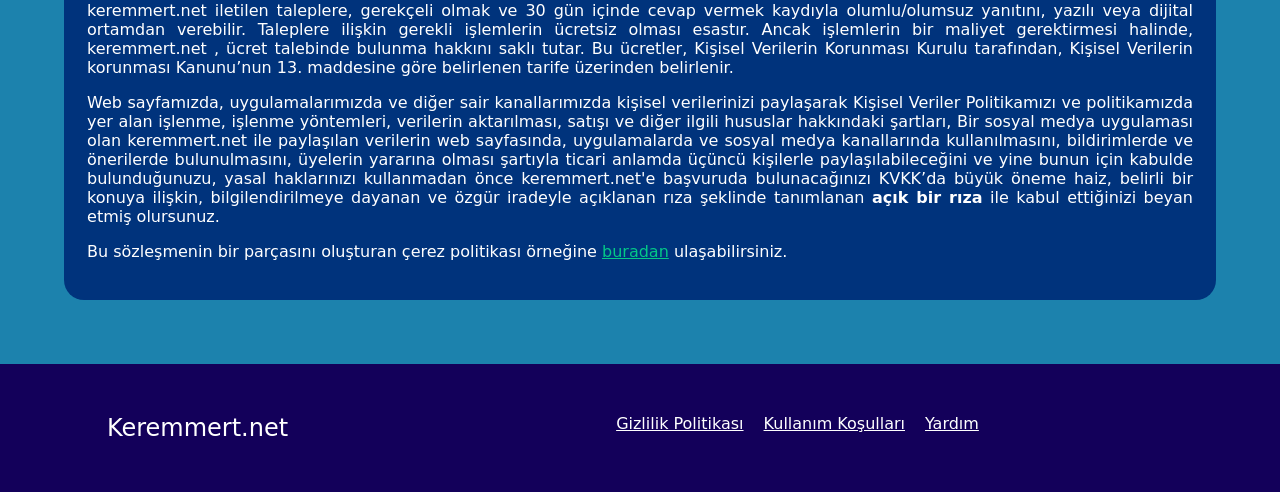
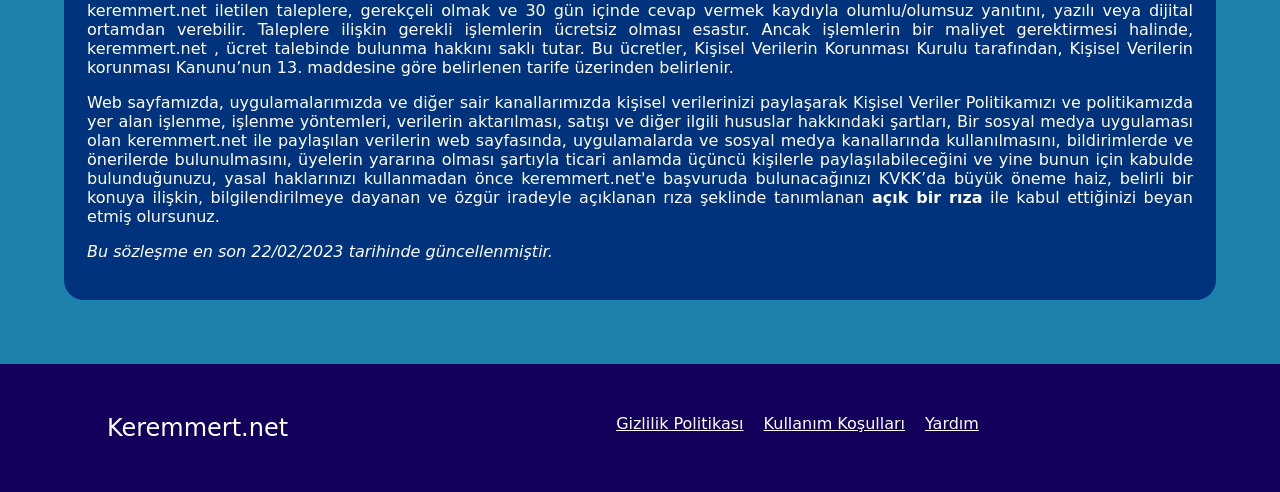
Before and after one commit to kerem37mert/bilgi-oyunu-website, a PHP site: page /privacy-policy.php in a window 1280 px wide. Shown: the part 2631-3123 px from the top of the page. Run offline with PHP 8.4, Linux system fonts and the light colour scheme.

Commit message:
privacy policy delete paragraph

```diff
--- a/privacy-policy.php
+++ b/privacy-policy.php
@@ -66,7 +66,7 @@ require_once("header.php");
                 <p style="text-align:justify">Kişisel Veri Sahipleri, sorularını, g&ouml;r&uuml;şlerini veya taleplerini merhaba@keremmert.net e-posta adresine y&ouml;neltebilirler.</p>
                 <p style="text-align:justify">keremmert.net iletilen taleplere, gerek&ccedil;eli olmak ve 30 g&uuml;n i&ccedil;inde cevap vermek kaydıyla olumlu/olumsuz yanıtını, yazılı veya dijital ortamdan verebilir. Taleplere ilişkin gerekli işlemlerin &uuml;cretsiz olması esastır. Ancak işlemlerin bir maliyet gerektirmesi halinde, keremmert.net , &uuml;cret talebinde bulunma hakkını saklı tutar. Bu &uuml;cretler, Kişisel Verilerin Korunması Kurulu tarafından, Kişisel Verilerin korunması Kanunu&rsquo;nun 13. maddesine g&ouml;re belirlenen tarife &uuml;zerinden belirlenir.</p>
                 <p style="text-align:justify">Web sayfamızda, uygulamalarımızda ve diğer sair kanallarımızda kişisel verilerinizi paylaşarak Kişisel Veriler Politikamızı ve politikamızda yer alan işlenme, işlenme y&ouml;ntemleri, verilerin aktarılması, satışı ve diğer ilgili hususlar hakkındaki şartları, Bir sosyal medya uygulaması olan keremmert.net ile paylaşılan verilerin web sayfasında, uygulamalarda ve sosyal medya kanallarında kullanılmasını, bildirimlerde ve &ouml;nerilerde bulunulmasını, &uuml;yelerin yararına olması şartıyla ticari anlamda &uuml;&ccedil;&uuml;nc&uuml; kişilerle paylaşılabileceğini ve yine bunun i&ccedil;in kabulde bulunduğunuzu, yasal haklarınızı kullanmadan &ouml;nce keremmert.net&#39;e başvuruda bulunacağınızı KVKK&rsquo;da b&uuml;y&uuml;k &ouml;neme haiz, belirli bir konuya ilişkin, bilgilendirilmeye dayanan ve &ouml;zg&uuml;r iradeyle a&ccedil;ıklanan rıza şeklinde tanımlanan&nbsp;<strong>a&ccedil;ık bir rıza</strong>&nbsp;ile kabul ettiğinizi beyan etmiş olursunuz.</p>
-                <p>Bu s&ouml;zleşmenin bir par&ccedil;asını oluşturan &ccedil;erez politikası &ouml;rneğine&nbsp;<a href="https://www.keremmert.net/cerez-politikasi" rel="noreferrer noopener" target="_blank">buradan</a>&nbsp;ulaşabilirsiniz.</p>
+                <p style="text-align:justify"><em>Bu s&ouml;zleşme en son 22/02/2023 tarihinde g&uuml;ncellenmiştir.</em></p>
             </div>
         </article>
     </section>
```
